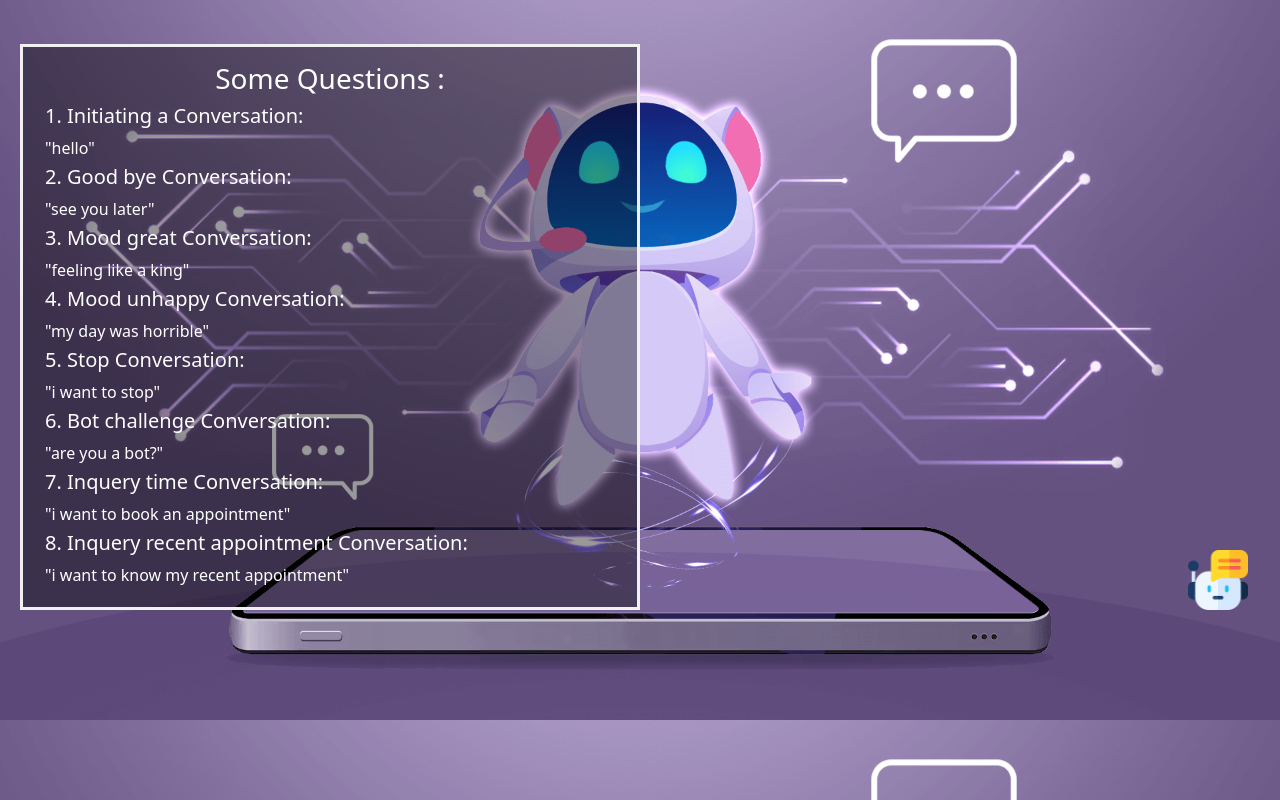
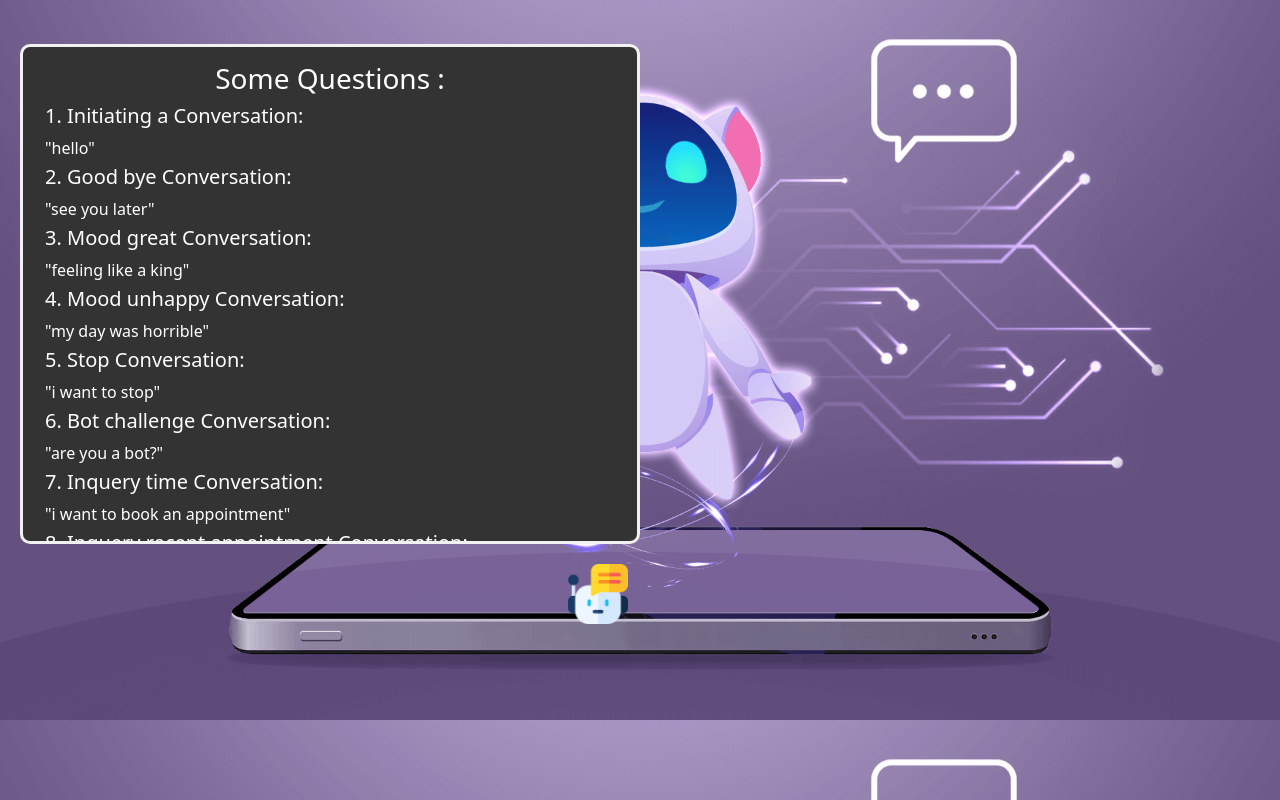
Before and after one commit to vlad99764/chatbotui-react, a React (Create React App) app: page / in a window 1280 px wide. Built offline with nearby package versions, Linux system fonts and the light colour scheme.

Commit message:
colum1 style modified

```diff
--- a/src/App.css
+++ b/src/App.css
@@ -22,6 +22,19 @@ body {
   flex-direction: column;
   flex-wrap: wrap;
   word-wrap: normal;
+  width: 400px;
+  height: 500px;
+  overflow-y: auto;
+  border-radius: 10px;
+  margin-right: 20px;
+  margin-left: 0;
+  margin-top: 20px;
+  margin-bottom: 20px;
+  position: relative;
+  background-color: #333;
+  background-image: linear-gradient(45deg, #333 25%, transparent 25%, transparent 75%, #333 75%, #333), linear-gradient(45deg, #333 25%, transparent 25%, transparent 75%, #333 75%, #333);
+  background-size: 20px 20px;
+  background-position: 0 0, 10px 10px;
 }
 
 .column1 div {
```
